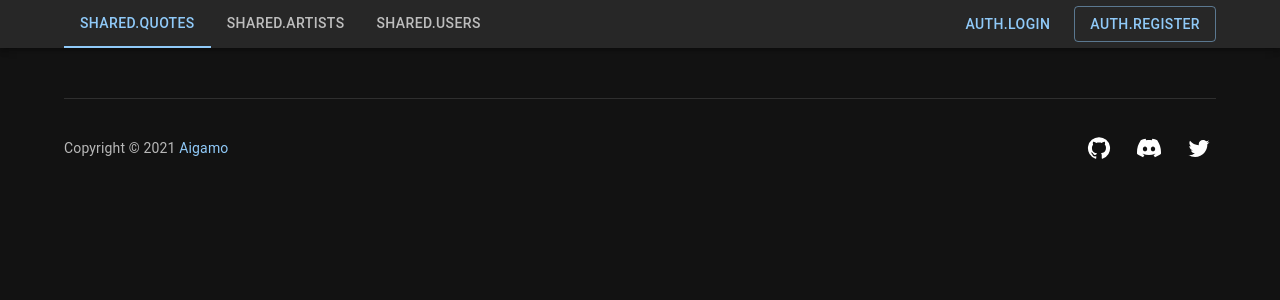
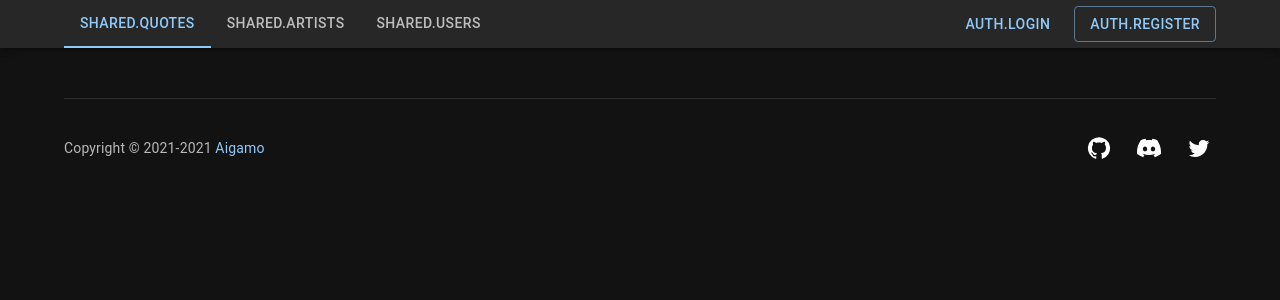
Before and after one commit to ycanardeau/yamatouta, a React (Create React App) app in the folder frontend/: page /quotes/1 in a window 1280 px wide. Shown: the top 300 px of the page. Built offline with nearby package versions, Linux system fonts and the light colour scheme; no server answers.

Commit message:
Update copyright

```diff
--- a/frontend/src/AppFooter.tsx
+++ b/frontend/src/AppFooter.tsx
@@ -26,7 +26,7 @@ const AppFooter = (): React.ReactElement => {
 				}}
 			>
 				<Typography color="text.secondary" variant="body2">
-					Copyright © {new Date().getFullYear()}{' '}
+					Copyright © 2021-{new Date().getFullYear()}{' '}
 					<Link
 						target="_blank"
 						rel="noopener noreferrer"
```
